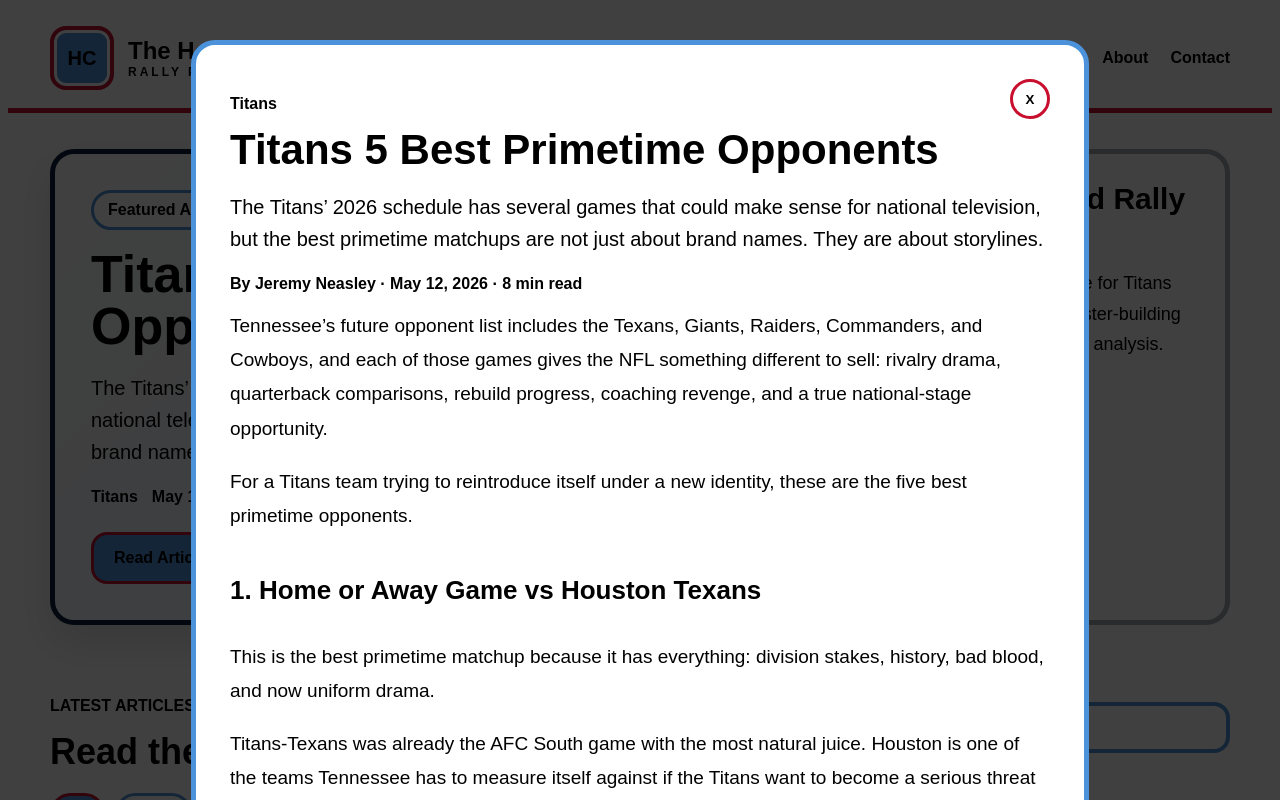
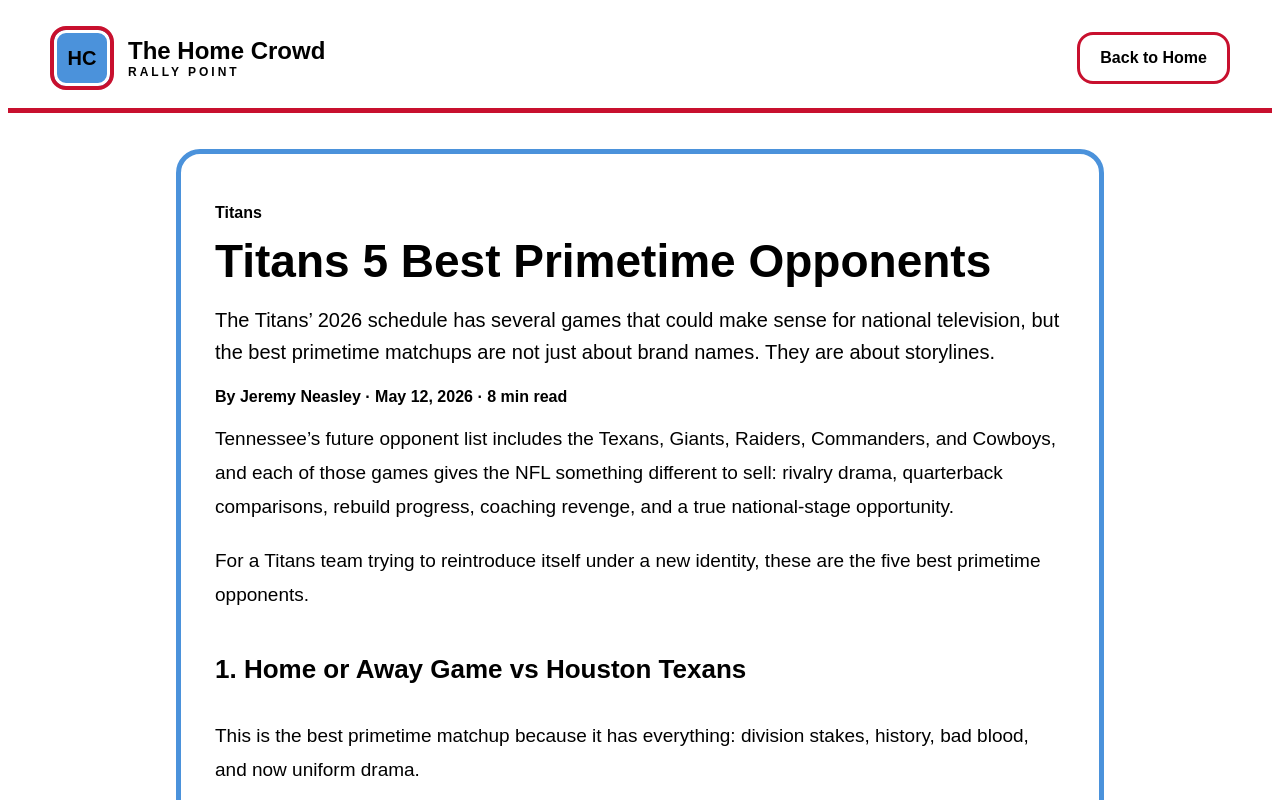
Before and after one commit to TheHomeCrowdRallyPoint/TheHomeCrowdRallyPoint, a React (Vite) app: page / in a window 1280 px wide. Both pictures are taken after a click on the button "Read Article". Shown: the top 800 px of the page. Built offline with nearby package versions, Linux system fonts and the light colour scheme.

Commit message:
Update App.jsx

```diff
--- a/src/App.jsx
+++ b/src/App.jsx
@@ -74,7 +74,7 @@
       "4. Home vs Washington Commanders",
       "5. Away vs Dallas Cowboys",
       "The Titans do not need primetime games built only around nostalgia or big-market opponents. They need games with stories people can follow.",
-      "Houston brings the rivalry and the Oilers-color controversy. New York brings Brian Daboll, Wan’Dale Robinson, and the Cam Ward-Jaxson Dart quarterback comparison. Las Vegas brings two rebuilds and Fernando Mendoza. Washington brings Jayden Daniels as the progress test. Dallas brings the biggest national stage possible."
+      "Houston brings the rivalry and the Oilers-color controversy. New York brings Brian Daboll, Wan’Dale Robinson, and the Cam Ward-Jaxson Dart quarterback comparison. Las Vegas brings two rebuilds and Fernando Mendoza. Washington brings Jayden Daniels as the progress test. Dallas brings the biggest national stage possible.",
     ],
   },
 ];
@@ -103,6 +103,7 @@
     justifyContent: "space-between",
     alignItems: "center",
     gap: "20px",
+    flexWrap: "wrap",
   },
   brand: {
     display: "flex",
@@ -140,6 +141,7 @@
     display: "flex",
     gap: "22px",
     fontWeight: 900,
+    flexWrap: "wrap",
   },
   navLink: {
     color: colors.black,
@@ -150,7 +152,7 @@
   },
   heroGrid: {
     display: "grid",
-    gridTemplateColumns: "1.3fr 0.7fr",
+    gridTemplateColumns: "repeat(auto-fit, minmax(300px, 1fr))",
     gap: "24px",
   },
   hero: {
@@ -173,7 +175,7 @@
   },
   h1: {
     margin: 0,
-    fontSize: "52px",
+    fontSize: "clamp(36px, 6vw, 52px)",
     lineHeight: 1,
     fontWeight: 900,
     color: colors.black,
@@ -215,7 +217,7 @@
   },
   h2: {
     margin: 0,
-    fontSize: "36px",
+    fontSize: "clamp(28px, 5vw, 36px)",
     fontWeight: 900,
     color: colors.black,
   },
@@ -281,32 +283,13 @@
   cardBody: {
     padding: "24px",
   },
-  modalOverlay: {
-    position: "fixed",
-    inset: 0,
-    background: "rgba(0,0,0,0.75)",
-    zIndex: 99,
-    padding: "20px",
-    overflowY: "auto",
-  },
-  modal: {
-    maxWidth: "820px",
-    margin: "20px auto",
-    background: colors.white,
+  articleShell: {
+    maxWidth: "850px",
+    margin: "0 auto",
     border: `5px solid ${colors.blue}`,
     borderRadius: "24px",
     padding: "34px",
-    color: colors.black,
-  },
-  close: {
-    float: "right",
-    border: `3px solid ${colors.red}`,
     background: colors.white,
-    borderRadius: "999px",
-    width: "40px",
-    height: "40px",
-    fontWeight: 900,
-    cursor: "pointer",
     color: colors.black,
   },
   footer: {
@@ -330,19 +313,32 @@
   );
 }
 
-function ArticleModal({ article, onClose }) {
-  if (!article) return null;
+function ArticlePage({ article, onBack }) {
+  return (
+    <div style={styles.page}>
+      <header style={styles.header}>
+        <div style={{ ...styles.container, ...styles.headerInner }}>
+          <Brand />
+          <button
+            style={{
+              ...styles.button,
+              marginTop: 0,
+              background: colors.white,
+            }}
+            onClick={onBack}
+          >
+            Back to Home
+          </button>
+        </div>
+      </header>
 
-  return (
-    <div style={styles.modalOverlay}>
-      <article style={styles.modal}>
-        <button style={styles.close} onClick={onClose}>
-          X
-        </button>
-
+      <main style={styles.main}>
+        <article style={styles.articleShell}>
           <p style={{ fontWeight: 900 }}>{article.category}</p>
 
-        <h1 style={{ ...styles.h1, fontSize: "42px" }}>{article.title}</h1>
+          <h1 style={{ ...styles.h1, fontSize: "clamp(36px, 6vw, 46px)" }}>
+            {article.title}
+          </h1>
 
           <p style={styles.dek}>{article.dek}</p>
 
@@ -360,11 +356,13 @@
                 paragraph.startsWith("5. Away Game vs Dallas Cowboys") ||
                 paragraph.startsWith("Final Ranking");
 
+              const isWhyLine = paragraph.startsWith("Why:");
+
               return (
                 <p
                   key={index}
                   style={{
-                  fontWeight: isGameSubtitle ? 900 : 400,
+                    fontWeight: isGameSubtitle || isWhyLine ? 900 : 400,
                     fontSize: isGameSubtitle ? "26px" : "19px",
                     marginTop: isGameSubtitle ? "34px" : "16px",
                     color: colors.black,
@@ -376,6 +374,11 @@
             })}
           </div>
         </article>
+      </main>
+
+      <footer style={styles.footer}>
+        © 2026 The Home Crowd Rally Point. All rights reserved.
+      </footer>
     </div>
   );
 }
@@ -399,6 +402,7 @@
   }, [query, category]);
 
   const featured = articles[0];
+
   useEffect(() => {
     const slugFromUrl = window.location.hash.replace("#", "");
 
@@ -411,15 +415,33 @@
     }
   }, []);
 
+  if (activeArticle) {
+    return (
+      <ArticlePage
+        article={activeArticle}
+        onBack={() => {
+          setActiveArticle(null);
+          window.history.pushState("", document.title, window.location.pathname);
+        }}
+      />
+    );
+  }
+
   return (
     <div style={styles.page}>
       <header style={styles.header}>
         <div style={{ ...styles.container, ...styles.headerInner }}>
           <Brand />
           <nav style={styles.nav}>
-            <a style={styles.navLink} href="#latest">Latest</a>
-            <a style={styles.navLink} href="#about">About</a>
-            <a style={styles.navLink} href="mailto:youremail@example.com">Contact</a>
+            <a style={styles.navLink} href="#latest">
+              Latest
+            </a>
+            <a style={styles.navLink} href="#about">
+              About
+            </a>
+            <a style={styles.navLink} href="mailto:youremail@example.com">
+              Contact
+            </a>
           </nav>
         </div>
       </header>
@@ -431,11 +453,13 @@
               <span style={styles.badge}>Featured Article</span>
               <h1 style={styles.h1}>{featured.title}</h1>
               <p style={styles.dek}>{featured.dek}</p>
+
               <div style={styles.meta}>
                 <span>{featured.category}</span>
                 <span>{featured.date}</span>
                 <span>{featured.readTime}</span>
               </div>
+
               <button
                 style={styles.button}
                 onClick={() => {
@@ -451,13 +475,14 @@
               <h2 style={{ ...styles.h2, fontSize: "30px" }}>
                 The Home Crowd Rally Point
               </h2>
+
               <p style={{ fontSize: "18px", lineHeight: 1.7 }}>
                 A fan-first sports media home for Titans coverage, NFL storylines,
                 roster-building thoughts, and conversational analysis.
               </p>
+
               <p style={{ fontWeight: 900 }}>Primary Focus</p>
               <p>Tennessee Titans + NFL</p>
-
             </aside>
           </section>
 
@@ -465,8 +490,11 @@
             <div style={styles.searchRow}>
               <div>
                 <p style={{ fontWeight: 900 }}>LATEST ARTICLES</p>
-                <h2 style={styles.h2}>Read the latest from The Home Crowd Rally Point</h2>
+                <h2 style={styles.h2}>
+                  Read the latest from The Home Crowd Rally Point
+                </h2>
               </div>
+
               <input
                 style={styles.input}
                 value={query}
@@ -494,12 +522,24 @@
               {filteredArticles.map((article) => (
                 <article key={article.id} style={styles.card}>
                   <div style={styles.cardTop}>{article.imageLabel}</div>
+
                   <div style={styles.cardBody}>
-                    <p style={{ fontWeight: 900 }}>{article.category} · {article.readTime}</p>
-                    <h3 style={{ fontSize: "26px", fontWeight: 900, color: colors.black }}>
+                    <p style={{ fontWeight: 900 }}>
+                      {article.category} · {article.readTime}
+                    </p>
+
+                    <h3
+                      style={{
+                        fontSize: "26px",
+                        fontWeight: 900,
+                        color: colors.black,
+                      }}
+                    >
                       {article.title}
                     </h3>
+
                     <p style={{ lineHeight: 1.7 }}>{article.dek}</p>
+
                     <button
                       style={styles.button}
                       onClick={() => {
@@ -520,14 +560,6 @@
       <footer style={styles.footer}>
         © 2026 The Home Crowd Rally Point. All rights reserved.
       </footer>
-
-      <ArticleModal
-  article={activeArticle}
-  onClose={() => {
-    setActiveArticle(null);
-    window.history.pushState("", document.title, window.location.pathname);
-  }}
-/>
     </div>
   );
 }
```
Lines whose indentation alone changed are shown as unchanged.
